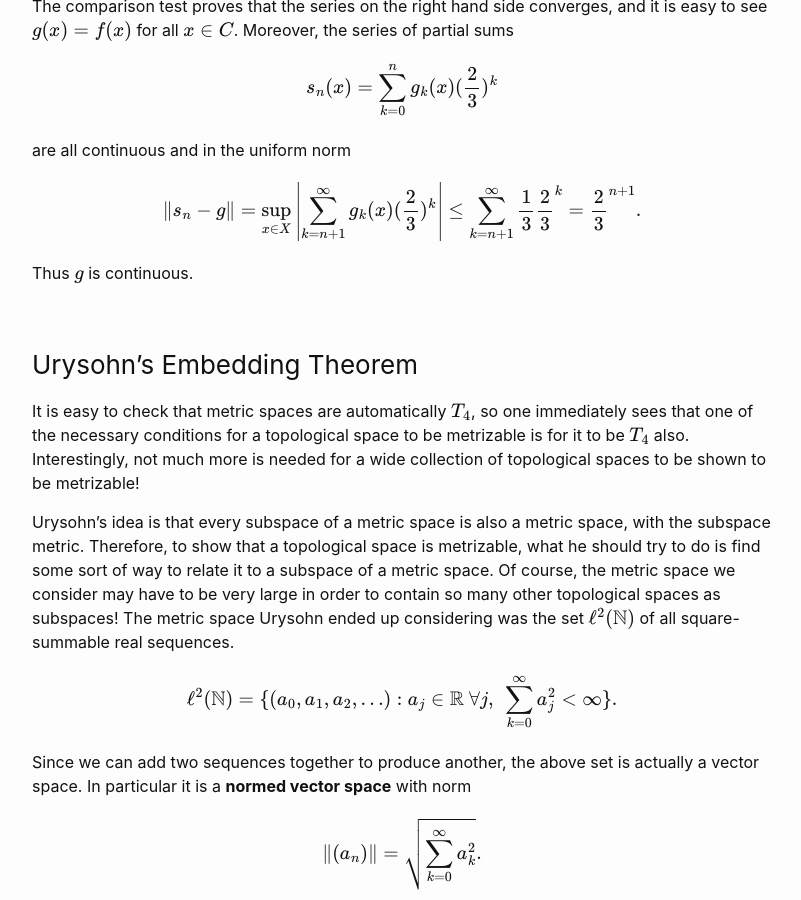
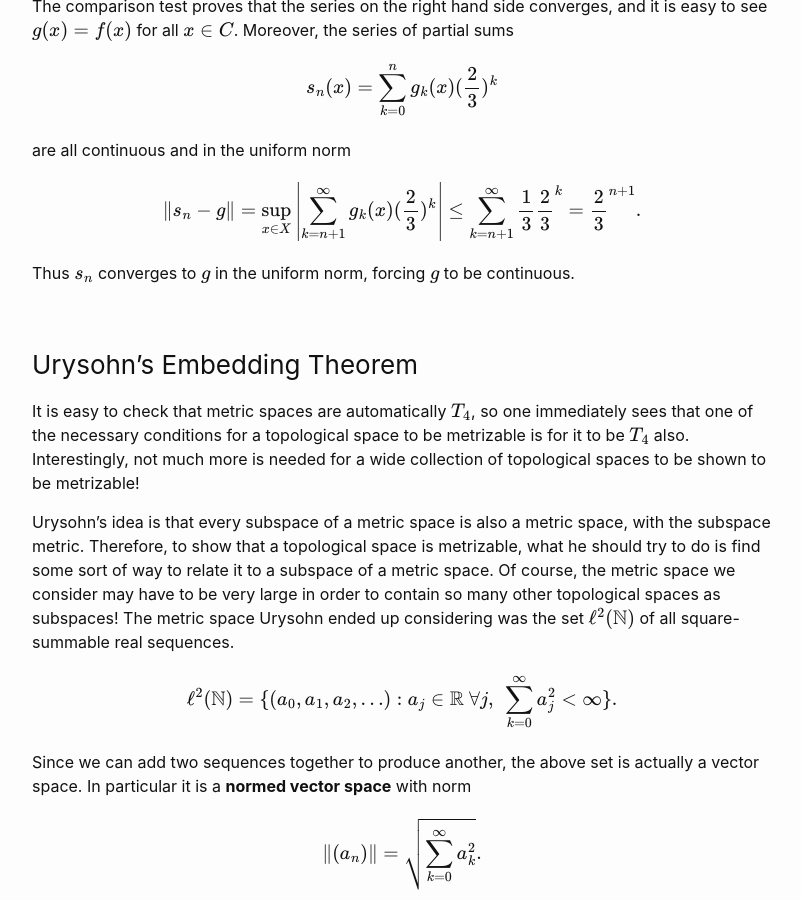
Before and after one commit to wcasper/math414fall2022, a Jekyll site: the page built from _topics/023-urysohns-lemma.md, in a window 1280 px wide and 900 px high, scrolled down 2736 px. Shown: the whole window, without its empty margins (238-1039 px from the left). Built offline with Jekyll 4.4.1, drawn with Linux system fonts in a browser that asks for light colours.

Commit message:
fixed typo

```diff
--- a/_topics/023-urysohns-lemma.md
+++ b/_topics/023-urysohns-lemma.md
@@ -93,7 +93,7 @@ are all continuous and in the uniform norm
 
 $$\lVert s_n - g \rVert = \sup_{x\in X} \left|\sum_{k=n+1}^\infty g_k(x)(\frac{2}{3})^k\right| \leq \sum_{k=n+1}^\infty \frac{1}{3}\frac{2}{3}^k = \frac{2}{3}^{n+1}.$$
 
-Thus $$g$$ is continuous.
+Thus $$s_n$$ converges to $$g$$ in the uniform norm, forcing $$g$$ to be continuous.
 
 ### Urysohn's Embedding Theorem
 
```
